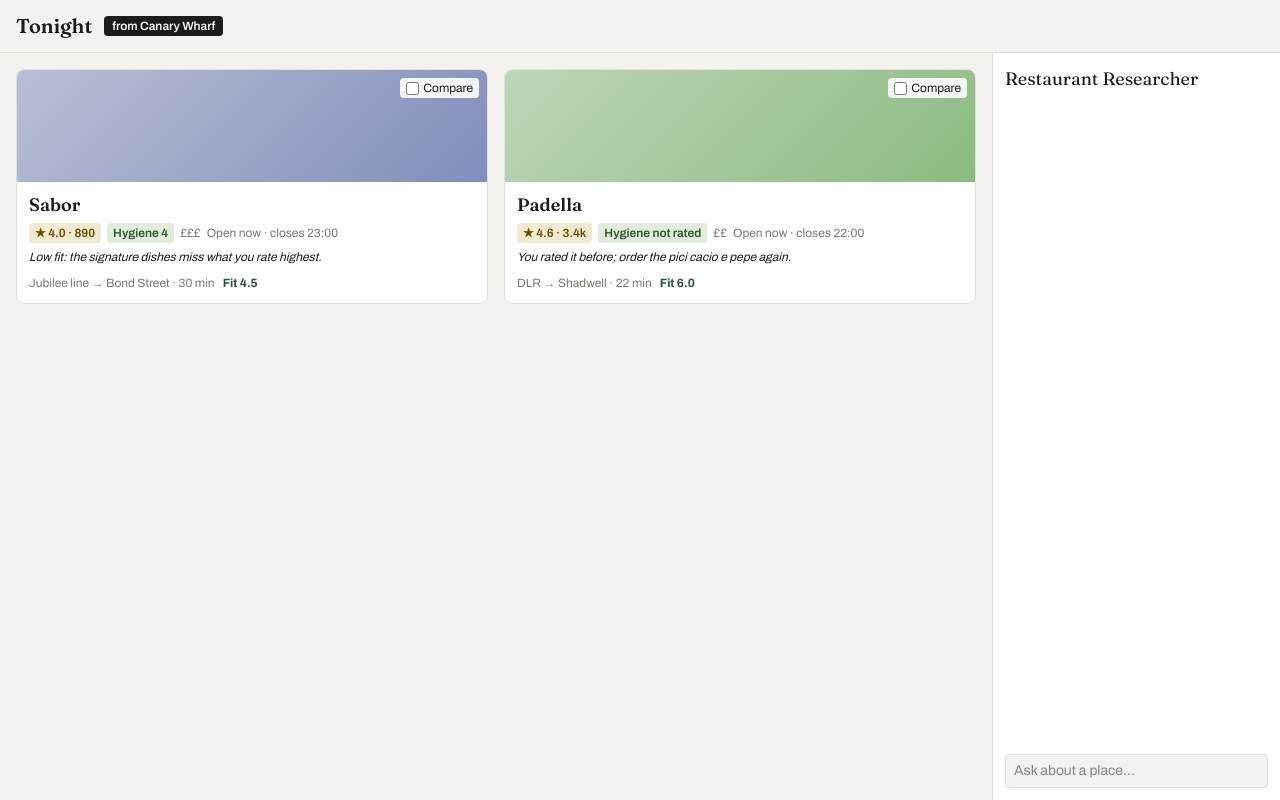
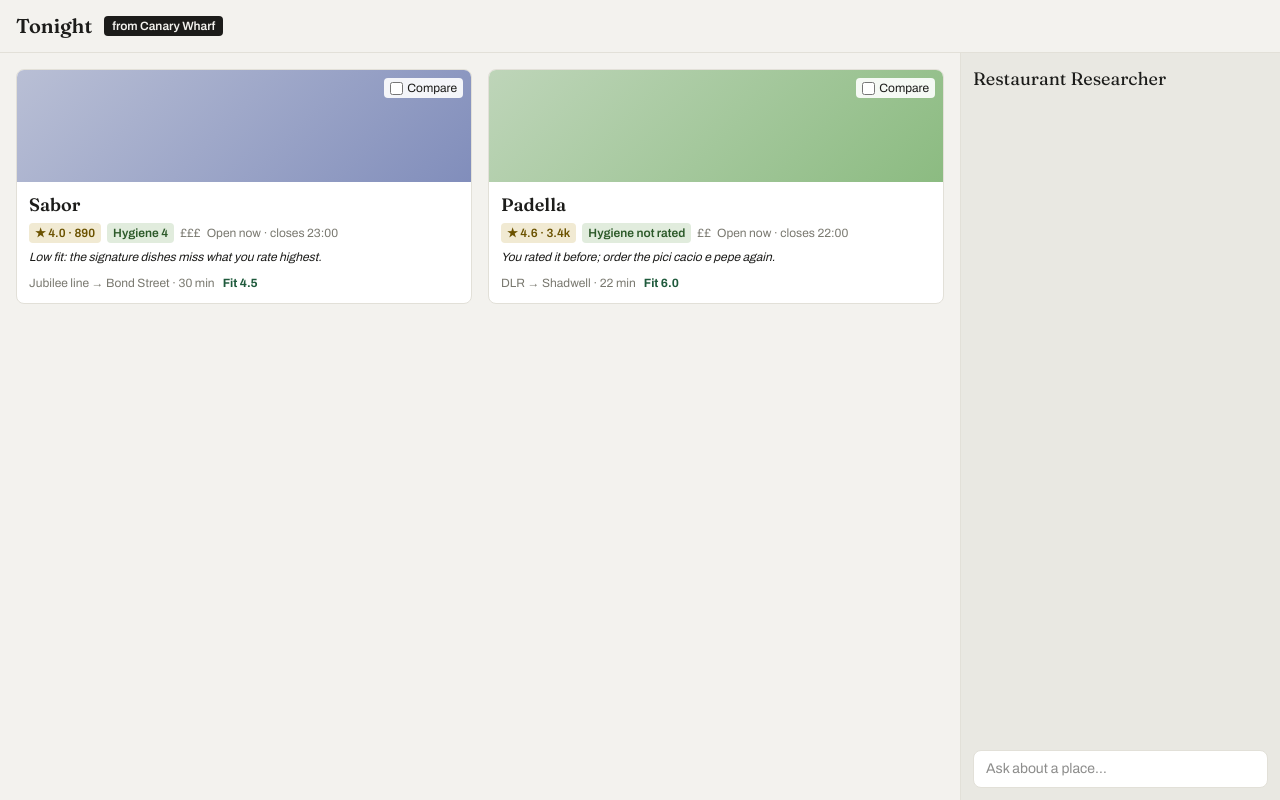
Before and after one commit to Fredheda/restaurant-researcher-app, a Next.js app in the folder frontend/: page / in a window 1280 px wide. Built offline with nearby package versions, Linux system fonts and the light colour scheme.

Commit message:
feat: docked chat with mobile bottom sheet RR-22

```diff
--- a/frontend/app/chat-panel.tsx
+++ b/frontend/app/chat-panel.tsx
@@ -1,6 +1,6 @@
 "use client";
 
-import { useState, type FormEvent } from "react";
+import { useEffect, useRef, useState, type FormEvent } from "react";
 import { runStubResearch } from "./stub-responder";
 import type { PlaceResult } from "./types";
 
@@ -12,6 +12,10 @@ function nextId() {
   return `msg-${messageCounter}`;
 }
 
+/**
+ * Docked column from the md breakpoint; below it a bottom sheet that stays
+ * invisible (not focusable, not in the accessibility tree) until opened.
+ */
 export function ChatPanel({
   onPlaceFound,
 }: {
@@ -20,6 +24,12 @@ export function ChatPanel({
   const [messages, setMessages] = useState<Message[]>([]);
   const [input, setInput] = useState("");
   const [busy, setBusy] = useState(false);
+  const [open, setOpen] = useState(false);
+  const inputRef = useRef<HTMLInputElement>(null);
+
+  useEffect(() => {
+    if (open) inputRef.current?.focus();
+  }, [open]);
 
   async function handleSubmit(e: FormEvent) {
     e.preventDefault();
@@ -49,16 +59,41 @@ export function ChatPanel({
   }
 
   return (
-    <aside className="flex w-72 flex-col border-l border-hairline bg-surface p-3">
-      <div className="mb-2 font-display text-lg text-navy">Restaurant Researcher</div>
+    <>
+      {!open && (
+        <button
+          type="button"
+          onClick={() => setOpen(true)}
+          className="fixed right-4 bottom-4 z-30 rounded-full bg-ink px-4 py-2 text-sm font-semibold text-paper md:hidden"
+        >
+          Open chat
+        </button>
+      )}
+      <aside
+        data-testid="chat-sheet"
+        data-open={open ? "true" : "false"}
+        className={`fixed inset-x-0 bottom-0 z-40 flex h-[60dvh] flex-col border-t border-hairline bg-chatbg p-3 transition-transform md:static md:z-auto md:h-auto md:w-80 md:flex-shrink-0 md:translate-y-0 md:border-t-0 md:border-l md:visible ${
+          open ? "translate-y-0" : "max-md:invisible max-md:translate-y-full"
+        }`}
+      >
+        <div className="mb-2 flex items-center justify-between">
+          <span className="font-display text-lg text-ink">Restaurant Researcher</span>
+          <button
+            type="button"
+            onClick={() => setOpen(false)}
+            className="rounded-sm px-2 py-0.5 text-sm text-muted md:hidden"
+          >
+            Close chat
+          </button>
+        </div>
         <div data-testid="chat-messages" className="flex-1 space-y-2 overflow-y-auto text-sm">
           {messages.map((m) => (
             <div
               key={m.id}
               className={
                 m.role === "user"
-                ? "ml-auto max-w-[85%] rounded-sm bg-navy px-2 py-1 text-surface"
-                : "text-navy-muted"
+                  ? "ml-auto w-fit max-w-[85%] rounded-lg bg-surface px-2.5 py-1.5 text-ink"
+                  : "w-fit max-w-[90%] rounded-lg bg-ink px-2.5 py-1.5 text-paper"
               }
             >
               {m.role === "status" ? `• ${m.text}` : m.text}
@@ -67,13 +102,15 @@ export function ChatPanel({
         </div>
         <form onSubmit={handleSubmit} className="mt-2">
           <input
+            ref={inputRef}
             value={input}
             onChange={(e) => setInput(e.target.value)}
             disabled={busy}
             placeholder="Ask about a place…"
-          className="w-full rounded-sm border border-hairline bg-bg px-2 py-1.5 text-sm text-navy"
+            className="w-full rounded-lg border border-hairline bg-surface px-3 py-2 text-sm text-ink"
           />
         </form>
       </aside>
+    </>
   );
 }
```
Also changed, not shown: 1 other file (tests, documents, lock files or other folders). Lines whose indentation alone changed are shown as unchanged.
